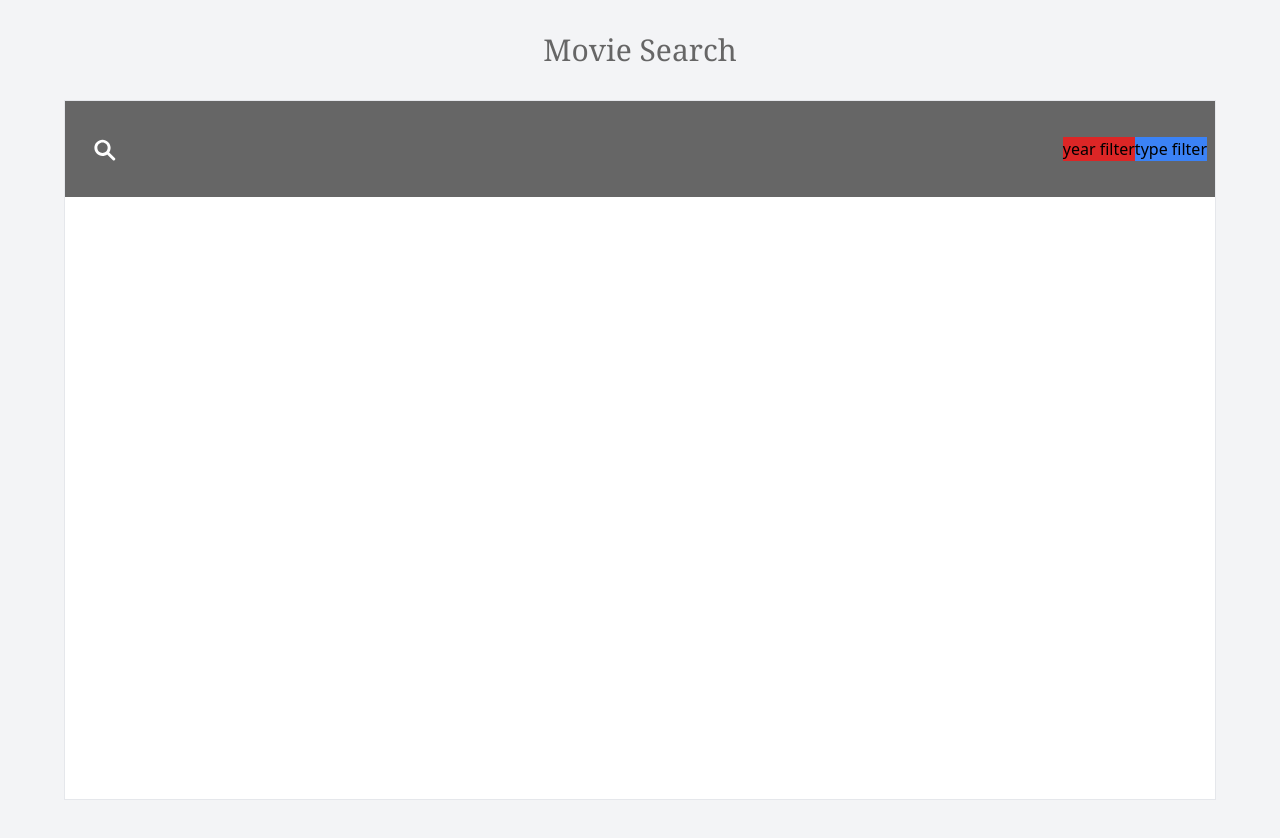
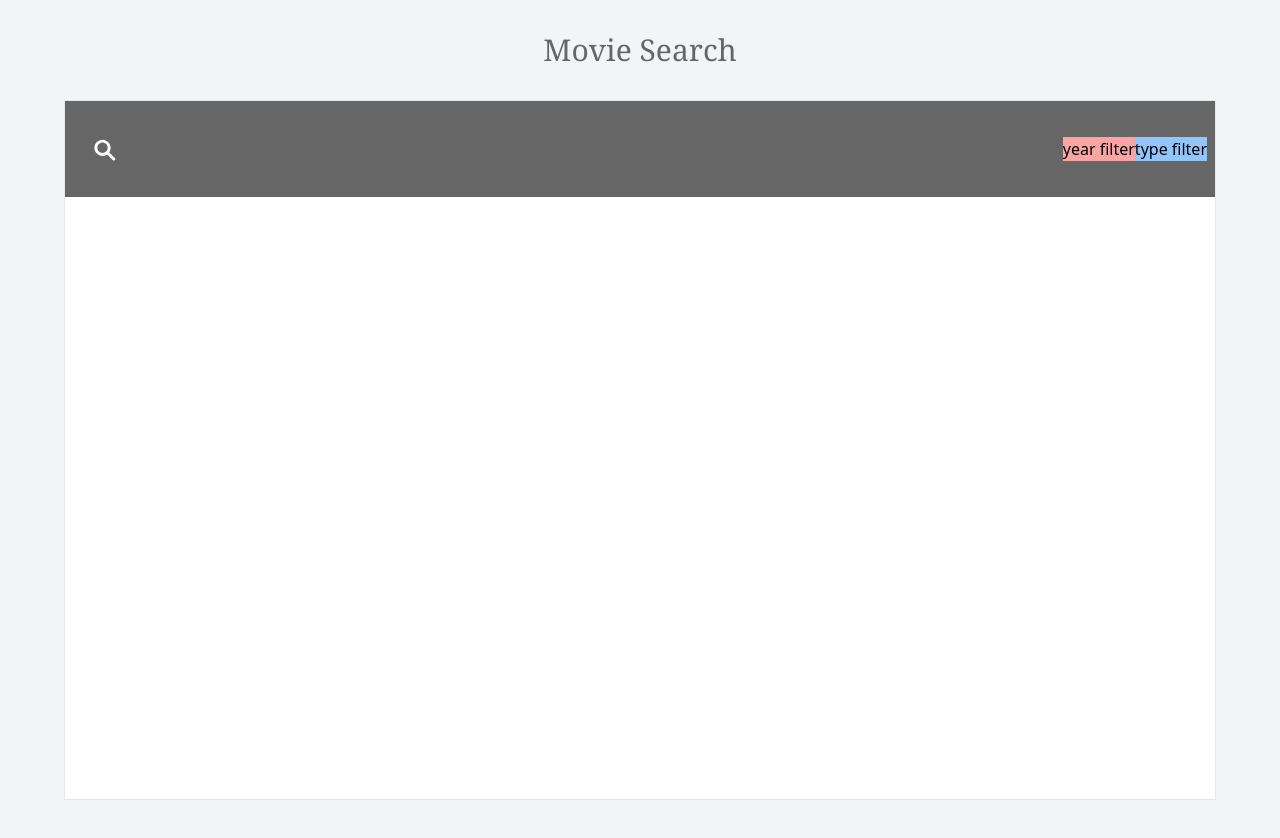
Before and after one commit to GreyMilton/omdb-api-search, a Vue app: page / in a window 1280 px wide. Shown: the top 838 px of the page. Built offline with nearby package versions, Linux system fonts and the light colour scheme.

Commit message:
OMDB-2: improve accessibility

```diff
--- a/src/components/SearchBar.vue
+++ b/src/components/SearchBar.vue
@@ -22,8 +22,8 @@ watch(search, (newSearch) => {
       class="w-full md:w-5/12"
     />
     <div class="flex items-center">
-      <h3 class="bg-red-600">year filter</h3>
-      <h3 class="bg-blue-500">type filter</h3>
+      <p class="bg-red-300">year filter</p>
+      <p class="bg-blue-300">type filter</p>
     </div>
   </div>
 </template>
--- a/src/components/SearchInput.vue
+++ b/src/components/SearchInput.vue
@@ -21,17 +21,22 @@ function handleClear() {
 
 <template>
   <div class="flex items-center pr-4 md:pr-0">
-    <label for="search-input">
+    <label
+      for="search-input"
+      aria-hidden="true"
+    >
       <MagnifyingGlass />
     </label>
     <input
       id="search-input"
       v-model="model"
+      aria-label="Search"
       class="h-10 min-w-0 grow bg-transparent pl-2 text-2xl font-light text-white hover:bg-white/10 focus-visible:outline-none focus-visible:ring-4 focus-visible:ring-white"
     />
     <button
       class="ml-3 h-8 w-8 flex-shrink-0 rounded-full bg-white/80 pb-1 text-2xl leading-none text-omdb-grey hover:bg-white focus-visible:border-omdb-grey focus-visible:outline-2 focus-visible:outline-omdb-grey focus-visible:ring-[6px] focus-visible:ring-white"
       :class="{ 'pointer-events-none invisible': !showClear }"
+      aria-label="Clear search"
       @click="handleClear"
     >
       x
```
